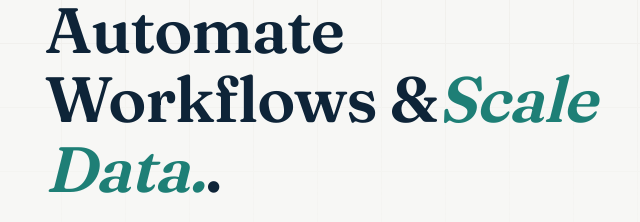
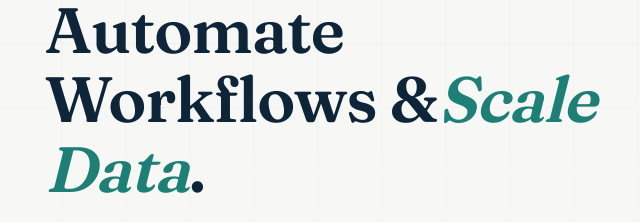
Before and after one commit to Akbarhusain429/Akbar-Husain-Portfolio, a plain HTML site: page index.html in a window 1280 px wide. Shown: the part 341-563 px from the top of the page, 67-707 px from the left. Drawn offline with Linux system fonts and the light colour scheme.

Commit message:
Update index.html

```diff
--- a/index.html
+++ b/index.html
@@ -1032,7 +1032,7 @@
     <div class="wrap hero-grid">
       <div class="hero">
         <div class="eyebrow">BUILDER · ARCHITECT · SPECIALIST</div>
-        <h1> Build Agents, <br> Automate Workflows &<em>Scale Data.</em>.</h1>
+        <h1> Build Agents, <br> Automate Workflows &<em>Scale Data</em>.</h1>
         <p class="lede">I'm Akbarhusain — I build production-grade RAG pipelines, agentic automations, and BI
           dashboards, turning messy datasets and unstructured documents into reliable systems and decision-ready
           insight.</p>
```
